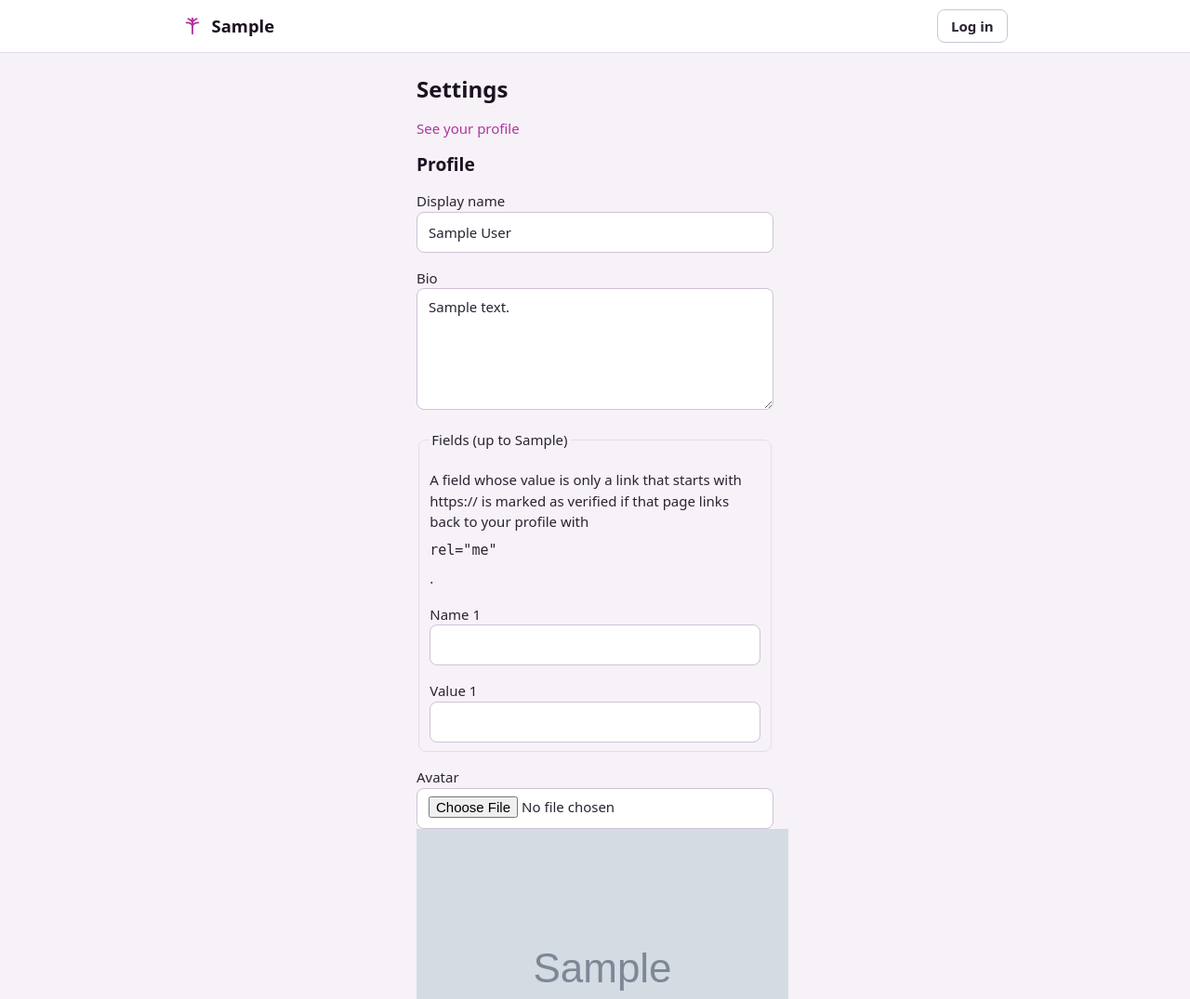
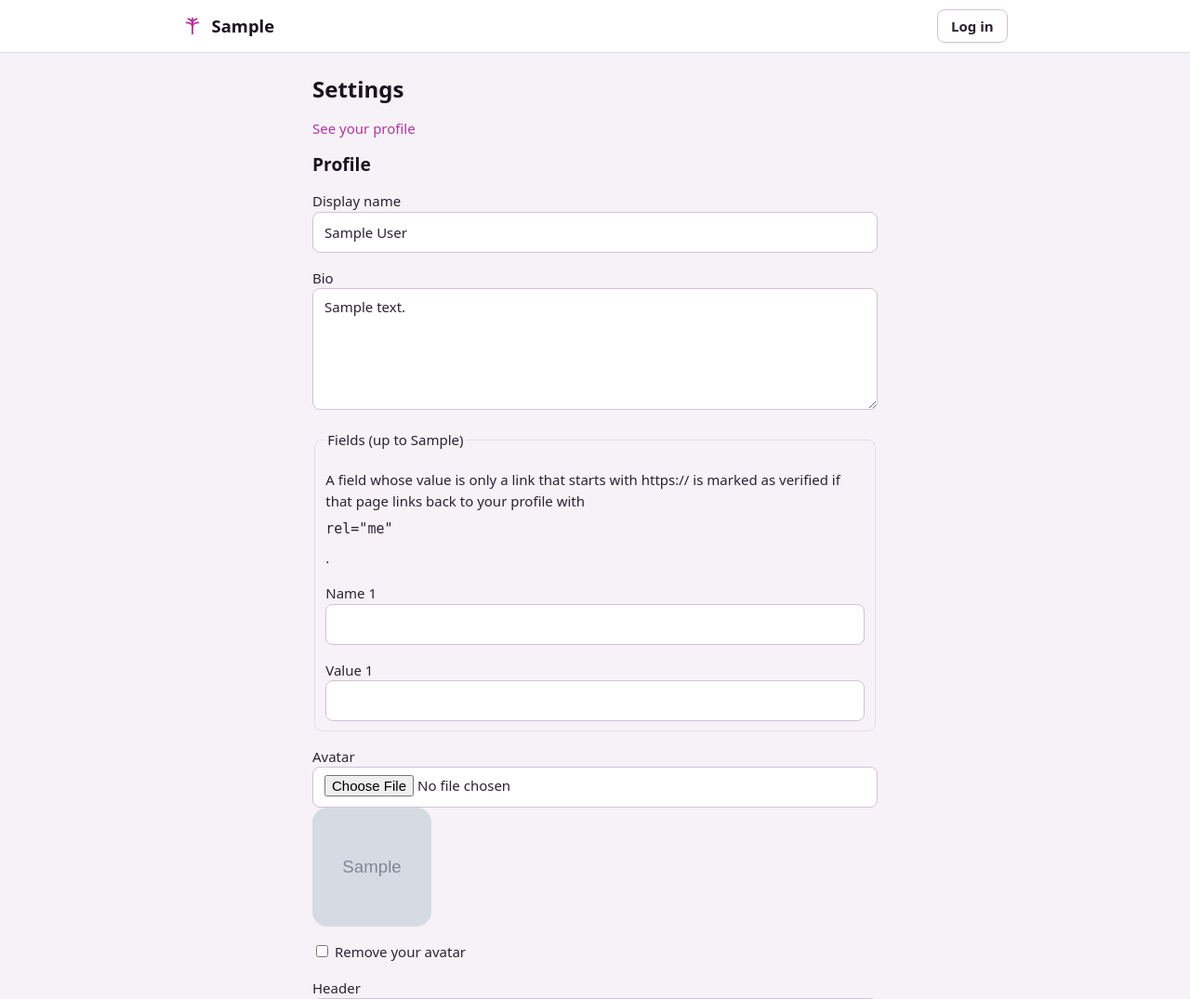
Before and after one commit to normikoto/elysium, a Spring app: page /settings in a window 1280 px wide. Shown: the top 1075 px of the page at 93% size. Run offline with Thymeleaf, Linux system fonts and the light colour scheme; the template is opened without the code that fills it: most values are stand-ins (such as "Sample title", 1, 10 or a date in 2020); grey boxes marked "Sample" are stand-in pictures; data that the repository does not hold is empty; some of the project's set-up classes (security, data sources, template engines, error pages and the like) are left out, and stand-ins take their place; database files in the repository are not loaded.

Commit message:
Widen the settings page and fit its image previews
The avatar and header previews had classes with no styles, so they were
shown at the stored image's full size and spilled past the page. They
are now sized as the profile shows them, and the page is 40rem wide
rather than 26rem.

```diff
--- a/src/main/resources/static/css/elysium.css
+++ b/src/main/resources/static/css/elysium.css
@@ -152,6 +152,10 @@ h2 {
 
 .page:has(.wide) {
     max-width: 920px;
+}
+
+.page:has(.settings) {
+    max-width: 40rem;
 }
 
 .page > h1 {
@@ -575,6 +579,22 @@ td {
     max-width: 100%;
 }
 
+/* Sized as the profile shows them, since the stored files can be far larger. */
+.profile-avatar-preview {
+    border-radius: 16px;
+    display: block;
+    height: 128px;
+    object-fit: cover;
+    width: 128px;
+}
+
+.profile-header-preview {
+    aspect-ratio: 3 / 1;
+    display: block;
+    object-fit: cover;
+    width: 100%;
+}
+
 .profile-banner {
     aspect-ratio: 3 / 1;
     background: var(--banner);
--- a/src/main/resources/templates/settings.html
+++ b/src/main/resources/templates/settings.html
@@ -1,6 +1,7 @@
 <!doctype html>
 <html xmlns:th="http://www.thymeleaf.org" th:replace="~{layout :: page('Settings', ~{::content})}">
 <th:block th:fragment="content">
+    <div class="settings">
         <p class="notice" role="status" th:if="${saved}">Your settings are saved.</p>
         <p class="error" role="alert" th:if="${error != null}">
             Nothing was saved: <span th:text="${error}"></span>. Any image you chose has to be chosen again.
@@ -39,7 +40,7 @@
                 <input type="file" name="avatar" accept="image/png, image/jpeg, image/gif, image/webp">
             </label>
             <th:block th:if="${avatar != null}">
-            <img class="avatar" th:src="${avatar}" alt="Your avatar">
+                <img class="profile-avatar-preview" th:src="${avatar}" alt="Your avatar">
                 <label><input type="checkbox" name="removeAvatar" value="true"> Remove your avatar</label>
             </th:block>
             <label>
@@ -47,7 +48,7 @@
                 <input type="file" name="header" accept="image/png, image/jpeg, image/gif, image/webp">
             </label>
             <th:block th:if="${header != null}">
-            <img class="profile-header" th:src="${header}" alt="Your header">
+                <img class="profile-header-preview" th:src="${header}" alt="Your header">
                 <label><input type="checkbox" name="removeHeader" value="true"> Remove your header</label>
             </th:block>
             <label>
@@ -122,5 +123,6 @@
         <p><a href="/settings/move">Move your account</a></p>
         <p><a href="/settings/delete-account">Delete your account</a></p>
         <p th:if="${admin}"><a href="/admin">Admin</a></p>
+    </div>
 </th:block>
 </html>
```
Also changed, not shown: CHANGELOG.md. Lines whose indentation alone changed are shown as unchanged.
